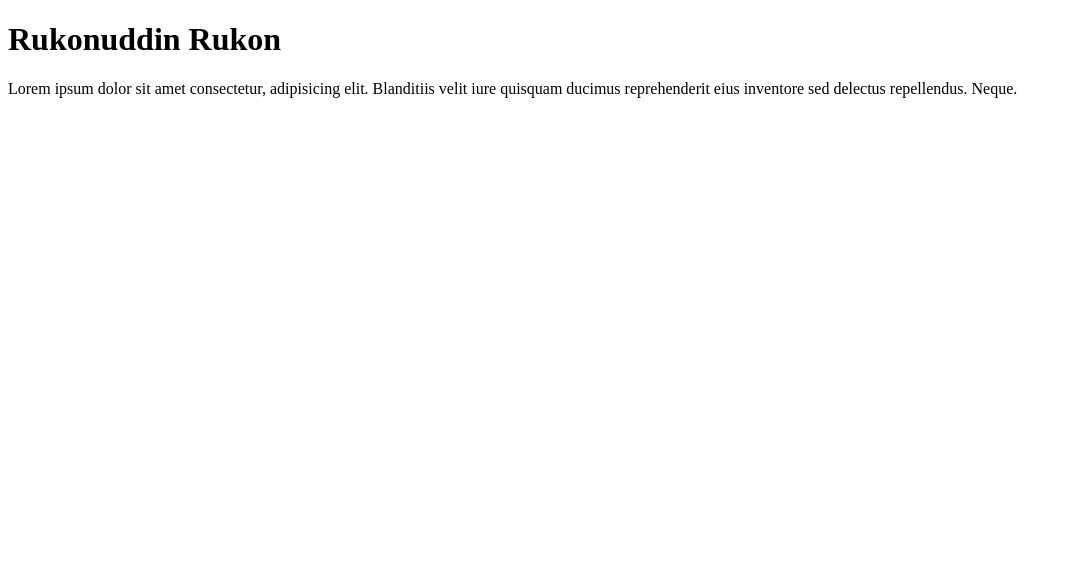
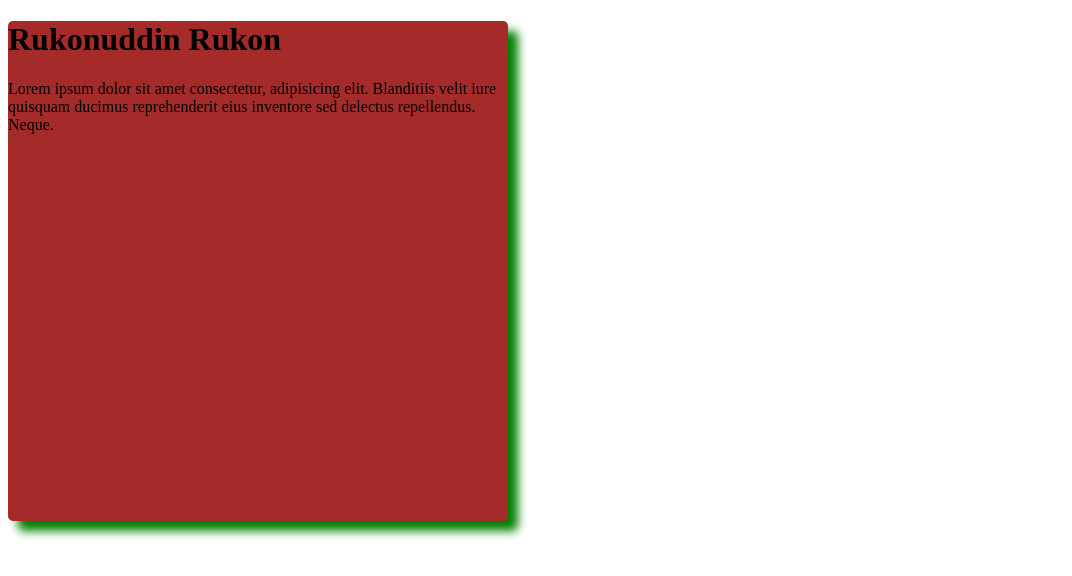
Before and after one commit to rukonusb/Nike-company, a plain HTML site: page index.html in a window 1280 px wide. Shown: the whole page, without its empty margins (0-1072 px from the left). Drawn offline with Linux system fonts and the light colour scheme.

Commit message:
index new add

```diff
--- a/index.html
+++ b/index.html
@@ -5,6 +5,7 @@
   <meta charset="UTF-8">
   <meta name="viewport" content="width=device-width, initial-scale=1.0">
   <title>Rukon</title>
+  <link rel="stylesheet" href="style.css">
 </head>
 
 <body>
--- a/style.css
+++ b/style.css
@@ -0,0 +1,7 @@
+div{
+  height: 500px;
+  width: 500px;
+  background-color: brown;
+  border-radius: 5px;
+  box-shadow: 10px 10px 10px green;
+}
```
